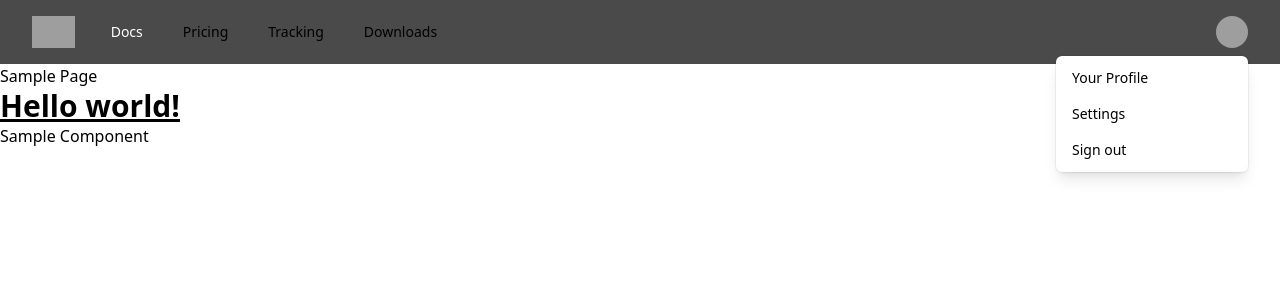
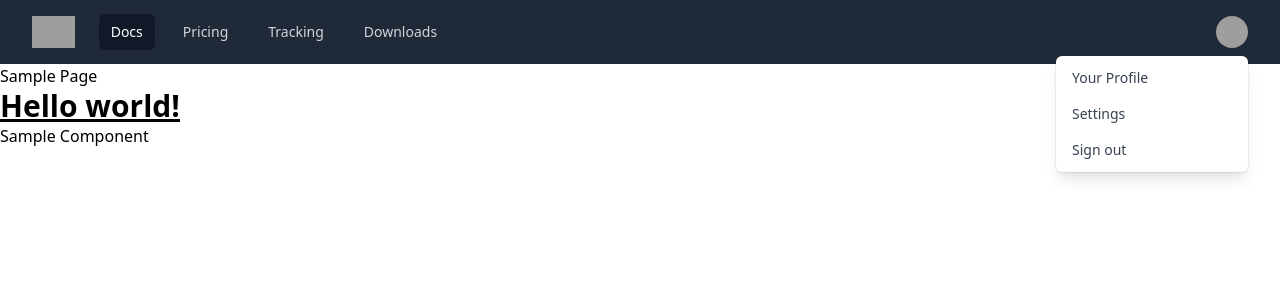
Before and after one commit to Transpik/transpik_landing_page, a React app: page / in a window 1280 px wide. Shown: the top 300 px of the page. Built offline with nearby package versions, Linux system fonts and the light colour scheme; grey boxes are pictures that could not be loaded.

Commit message:
Update branch

```diff
--- a/public/index.html
+++ b/public/index.html
@@ -4,7 +4,7 @@
   <meta charset="UTF-8">
   <meta http-equiv="X-UA-Compatible" content="IE=edge">
   <meta name="viewport" content="width=device-width, initial-scale=1.0">
-  <!-- <script src="https://cdn.tailwindcss.com"></script> -->
+<!--   <script src="https://cdn.tailwindcss.com"></script>-->
   <title>Transpik</title>
 </head>
 <body>
--- /dev/null
+++ b/src/index.css
@@ -0,0 +1,10 @@
+
+
+body{
+    background-color: black;
+}
+
+li{
+    margin-right: 5px;
+    margin-left: 5px;
+}
--- a/tailwind.config.js
+++ b/tailwind.config.js
@@ -1,11 +1,24 @@
 module.exports = {
   content: ["./src/**/*.{js, jsx, ts, tsx}"],
   theme: {
-    colors: {
-      primary: "#E7760E",
-      secondary: "#4A4A4A",
-      black: "#000000",
-      white: "#FFFFFF"
+
+    extend: {
+      colors: {
+        //primary: "#E7760E",
+        //secondary: "#4A4A4A",
+        //black: "#000000",
+        "white": "#FFFFFF", //background
+        "dark-gray": "#333333", // main texts & heading
+        "secondary-dark_gray": "#5E5E5E", // para texts
+        "light-gray": "#6C6C6C", // texts on light orange backgrounds
+        "secondary-light-gray": "F5F5F5", // stroke color for white bg cards
+        "orange": "#FE793D", // main orange color
+        "secondary-orange": "#FFE6DB", // stroke orange color for light-orange backgrounds
+        "light-orange": "#FFF0E9", // light orange color for backgrounds
+        "secondary-light_orange": "#FFF9F6", // color for linear gradient
+        "green": "#5BAB5E", // green color for indicators and etc.
+      }
+
     },
       extend: {},
   },
```
Also changed, not shown: src/assets/BrandLogo.png (added).
